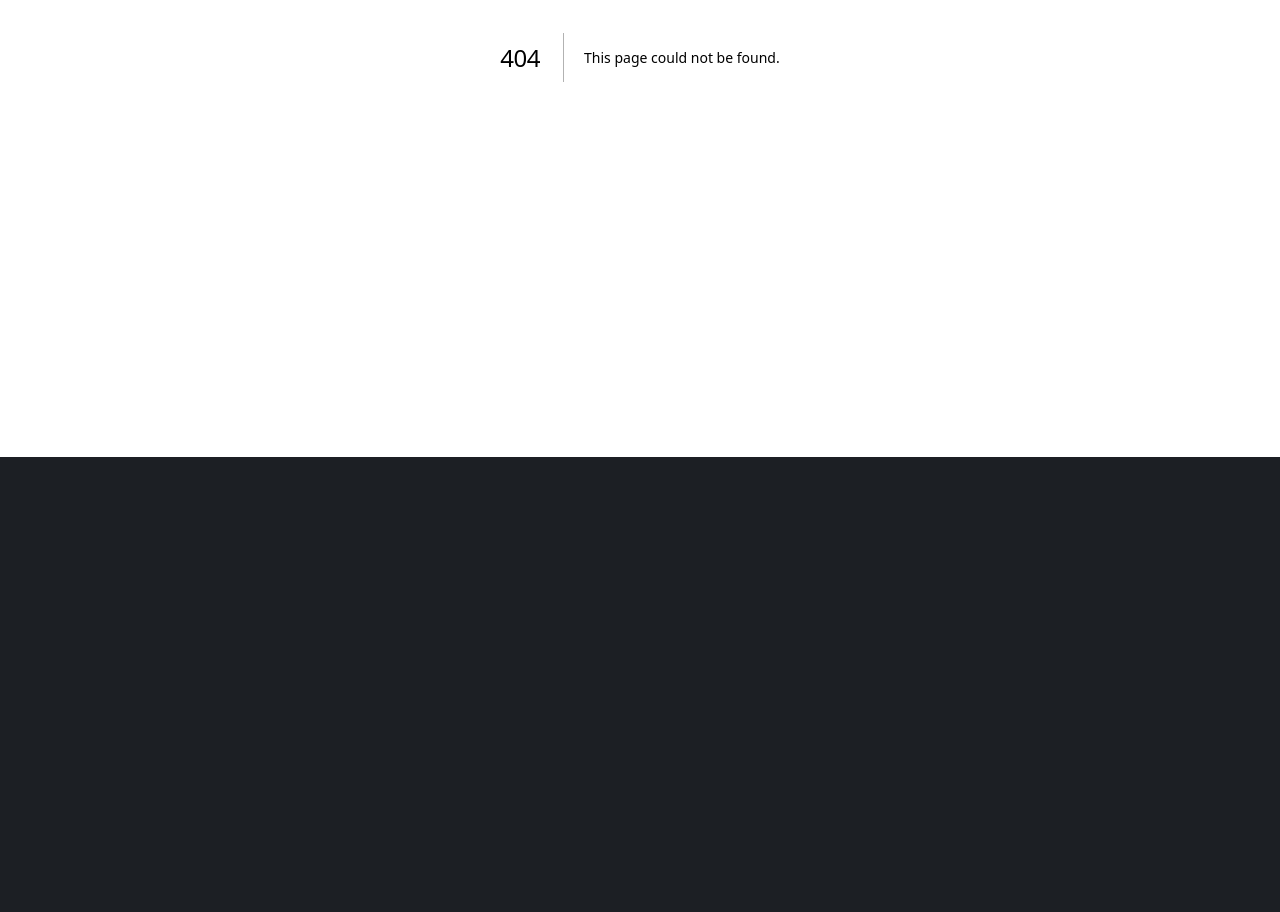
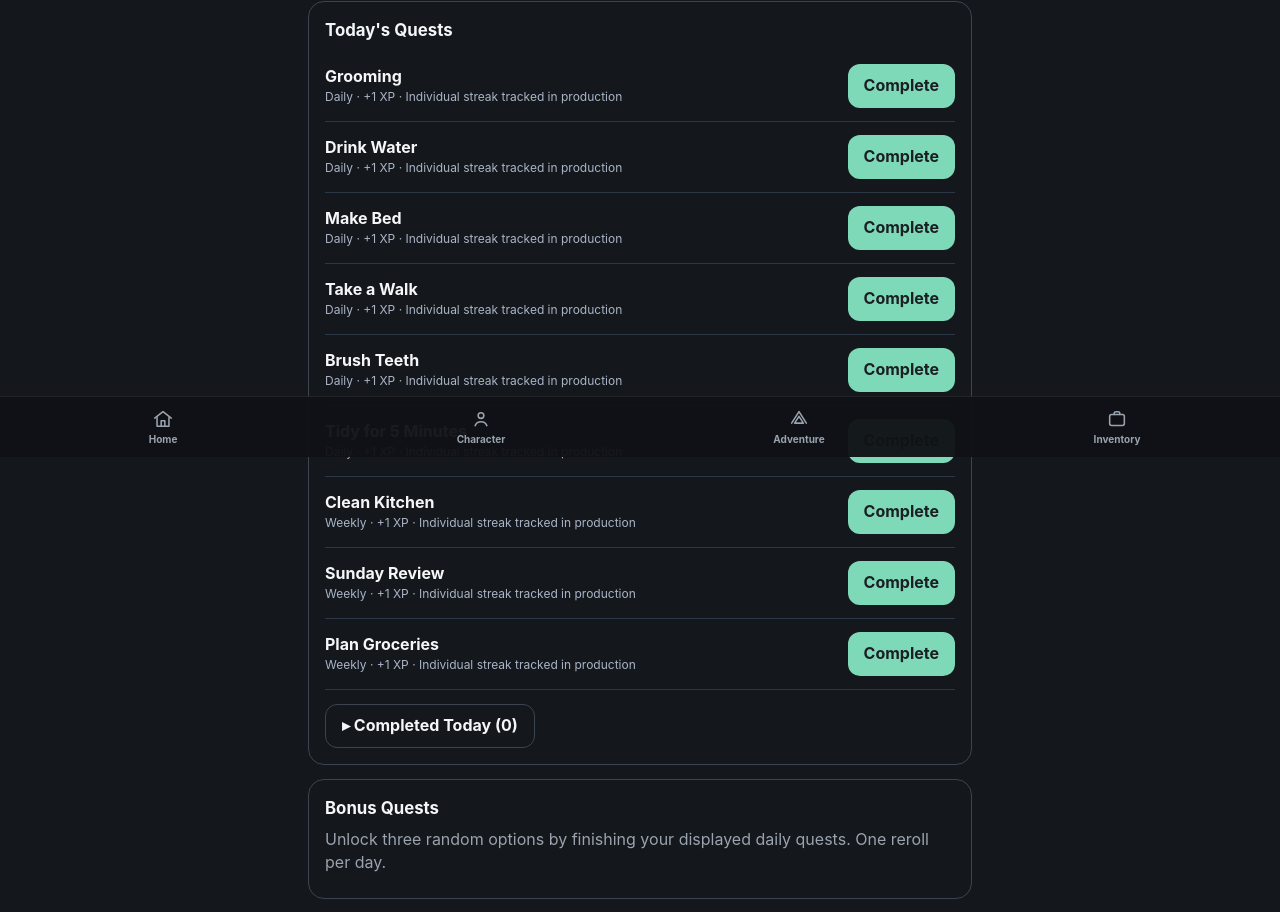
Before and after one commit to connorrago8/life-ascension, a Next.js app: page /preview/quest-board-v3 in a window 1280 px wide. Before the commit this address had no page. Shown: the part 343-1255 px from the top of the page. Before the commit the page ends 800 px from the top, so only its background shows below. Built offline with nearby package versions, Linux system fonts and the light colour scheme.

Commit message:
feat: interactive Quest Board 3 preview with bonus, weekly, goals and input cards

```diff
--- /dev/null
+++ b/app/preview/quest-board-v3/page.tsx
@@ -0,0 +1,66 @@
+"use client";
+import { useMemo, useState } from "react";
+import { bonusChoices, completeQuest, isCompleted, isWeeklyRevealed, questDay, questWeek, rerollBonus, selectDailyQuests, weeklyReviewDue, type Quest, type QuestBoardState } from "../../../src/lib/quest-board-v3";
+
+const initialQuests: Quest[] = [
+  ["brush","Brush Teeth","daily","hygiene",10],["bed","Make Bed","daily","home",8],["water","Drink Water","daily","physical_health",7],
+  ["laundry","Fold Laundry","daily","home",8],["tidy","Tidy for 5 Minutes","daily","home",9],
+  ["floss","Floss Teeth","daily","hygiene",6],["read","Read 10 Minutes","daily","personal_growth",5],
+  ["walk","Take a Walk","daily","physical_health",5],["shave","Grooming","daily","hygiene",4],
+  ["stretch","Stretch","daily","physical_health",4],["clean","Clean Kitchen","weekly","home",8],
+  ["review","Sunday Review","weekly","personal_growth",7],["plan","Plan Groceries","weekly","home",5]
+].map(([id,title,cadence,category,priority])=>({id:String(id),title:String(title),cadence:cadence as "daily"|"weekly",source:"manual" as const,enabled:true,priority:Number(priority),category:String(category),createdAt:"2026-10-31T00:00:00Z"}));
+const initial: QuestBoardState = { quests:initialQuests,completions:[],pendingInputs:[{id:"suggestion:1",question:"Would you like a reminder before your next workout?",createdAt:"2026-10-31T00:00:00Z"}],weeklyReviews:[],goals:[{id:"apartment",title:"Improve My Apartment",milestoneIds:["organize","declutter"],linkedQuestIds:["laundry","tidy","clean"],rewardId:"home-reward"}],rewards:[{id:"home-reward",title:"Emberhaven Decoration",requirement:"Complete apartment milestones",estimatedLabel:"Town decoration",previewStats:{comfort:5}}],bonusRerolls:{} };
+export default function QuestBoardV3Preview(){
+ const [state,setState]=useState<QuestBoardState>(initial);
+ const [now,setNow]=useState(()=>new Date());
+ const [showCompleted,setShowCompleted]=useState(false);
+ const [showReward,setShowReward]=useState(false);
+ const [showBonus,setShowBonus]=useState(false);
+ const [message,setMessage]=useState("");
+ const [draft,setDraft]=useState("");
+ const [nextId,setNextId]=useState(1);
+ const daily=useMemo(()=>selectDailyQuests(state.quests,now),[state.quests,now]);
+ const weekly=state.quests.filter(q=>q.cadence==="weekly"&&isWeeklyRevealed(q,now));
+ const displayed=[...daily,...weekly];
+ const active=displayed.filter(q=>!isCompleted(q,state.completions,now));
+ const completed=displayed.filter(q=>isCompleted(q,state.completions,now));
+ const bonuses=bonusChoices(state,now);
+ const review=weeklyReviewDue(state,now);
+ function finish(id:string){
+  const {state:next,xpAwarded}=completeQuest(state,id,now,"tap");setState(next);setMessage(xpAwarded?"+1 XP · Completion recorded":"Already completed for this period");
+ }
+ function logText(){
+  const match=state.quests.find(q=>q.title.toLowerCase()===draft.trim().toLowerCase());
+  if(!match){setMessage("Try an exact quest title in this prototype. Natural-language AI matching requires integration.");return;}
+  finish(match.id);setDraft("");
+ }
+ function addQuest(){
+  if(!draft.trim())return;
+  const quest:Quest={id:"new:"+nextId,title:draft.trim(),cadence:"daily",source:"ai",enabled:true,priority:5,createdAt:now.toISOString(),isNew:true};
+  setState(s=>({...s,quests:[...s.quests,quest]}));setNextId(n=>n+1);setDraft("");setMessage("Added to your habit pool.");
+ }
+ function questRow(q:Quest){
+  const done=isCompleted(q,state.completions,now);
+  return <div key={q.id} style={{display:"flex",justifyContent:"space-between",alignItems:"center",gap:12,padding:"13px 0",borderBottom:"1px solid #2d3847"}}>
+   <div><strong>{q.title}</strong> {q.isNew&&<small style={{color:"#aee0a5"}}>✨ New</small>}<div style={{fontSize:12,color:"#aab5c7"}}>{q.cadence==="weekly"?"Weekly":"Daily"} · +1 XP · Individual streak tracked in production</div></div>
+   <button className="btn" disabled={done} onClick={()=>finish(q.id)}>{done?"✓ Done":"Complete"}</button>
+  </div>;
+ }
+ return <main className="wrap" style={{maxWidth:700}}>
+  <div className="eyebrow">LIFE ASCENSION · DEVELOPMENT PREVIEW</div><h1>Quest Board 3.0</h1>
+  <p className="muted">Interactive local-state prototype only. This page does not write XP, quest completions, or calendar events to your account.</p>
+  <section className="panel"><div className="eyebrow">TODAY · {questDay(now)}</div><h2>{completed.length} / {displayed.length} quests completed</h2><p className="muted">Daily selection: {daily.length} · Week of {questWeek(now)} · Demo XP: {state.completions.length}</p><button className="btn ghost" onClick={()=>setNow(new Date())}>Refresh clock</button></section>
+  <section className="panel"><h2>Today's Quests</h2>{active.map(questRow)}{!active.length&&<p className="muted">All caught up.</p>}
+  <button className="btn ghost" style={{marginTop:14}} onClick={()=>setShowCompleted(x=>!x)} aria-expanded={showCompleted}>{showCompleted?"▾":"▸"} Completed Today ({completed.length})</button>
+  {showCompleted&&completed.map(questRow)}</section>
+  <section className="panel"><h2>Bonus Quests</h2><p className="muted">Unlock three random options by finishing your displayed daily quests. One reroll per day.</p>
+  {bonuses.length>0&&<><button className="btn ghost" onClick={()=>setShowBonus(x=>!x)}>{showBonus?"Hide bonus quests":"Reveal bonus quests"}</button> <button className="btn ghost" disabled={!!state.bonusRerolls[questDay(now)]} onClick={()=>{try{setState(rerollBonus(state,now));setShowBonus(true)}catch(e){setMessage(String(e))}}}>Reroll ({state.bonusRerolls[questDay(now)]?"used":"1 free"})</button></>}
+  {showBonus&&bonuses.map(questRow)}</section>
+  <section className="panel"><h2>Log an Off-Board Quest</h2><p className="muted">Type the exact name of any habit in the pool, even if it wasn't selected today.</p><input className="field" value={draft} onChange={e=>setDraft(e.target.value)} placeholder="e.g. Floss Teeth"/><div style={{display:"flex",gap:8,marginTop:12,flexWrap:"wrap"}}><button className="btn" onClick={logText}>Log completion</button><button className="btn ghost" onClick={addQuest}>Add new daily habit</button></div></section>
+  <section className="panel"><h2>Goals & Rewards</h2>{state.goals.map(g=><div key={g.id}><strong>{g.title}</strong><p className="muted">Linked habits: {g.linkedQuestIds.length} · Estimated reward: Town decoration</p><button className="btn ghost" onClick={()=>setShowReward(x=>!x)}>{showReward?"Hide":"Preview"} reward stats</button>{showReward&&<p>Comfort +5 <small>(illustrative preview)</small></p>}</div>)}</section>
+  {review.length>0&&<section className="panel"><h2>Weekly Check-In</h2><p className="muted">Resolve unfinished weekly quests: completed, pending, or ignored.</p>{review.map(q=><div key={q.id} style={{padding:"10px 0"}}><strong>{q.title}</strong><div className="actions"><button className="btn ghost" onClick={()=>finish(q.id)}>Completed</button><button className="btn ghost" onClick={()=>{setState(s=>({...s,weeklyReviews:[...s.weeklyReviews,{questId:q.id,week:questWeek(now),status:"pending"}]}));setMessage("Pending noted")}}>Pending</button><button className="btn ghost" onClick={()=>setState(s=>({...s,weeklyReviews:[...s.weeklyReviews,{questId:q.id,week:questWeek(now),status:"ignored"}]}))}>Ignored</button></div></div>)}</section>}
+  <section className="panel"><h2>Needs Your Input *</h2>{state.pendingInputs.filter(i=>!i.resolvedAt).map(i=><div key={i.id} style={{padding:"12px 0"}}><p>* {i.question}</p><button className="btn ghost" onClick={()=>setState(s=>({...s,pendingInputs:s.pendingInputs.map(p=>p.id===i.id?{...p,resolvedAt:now.toISOString()}:p)}))}>Dismiss</button></div>)}</section>
+  <p className="message" role="status" aria-live="polite">{message}</p>
+ </main>;
+}
```
